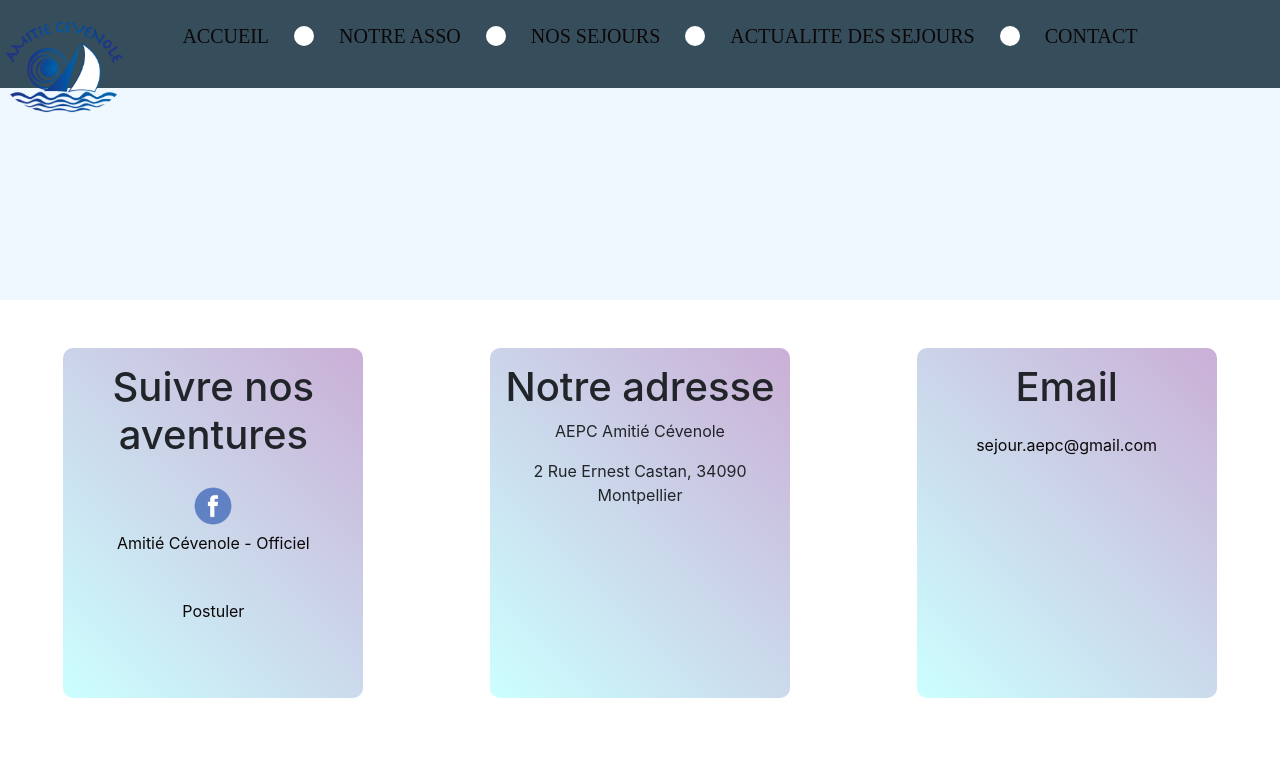
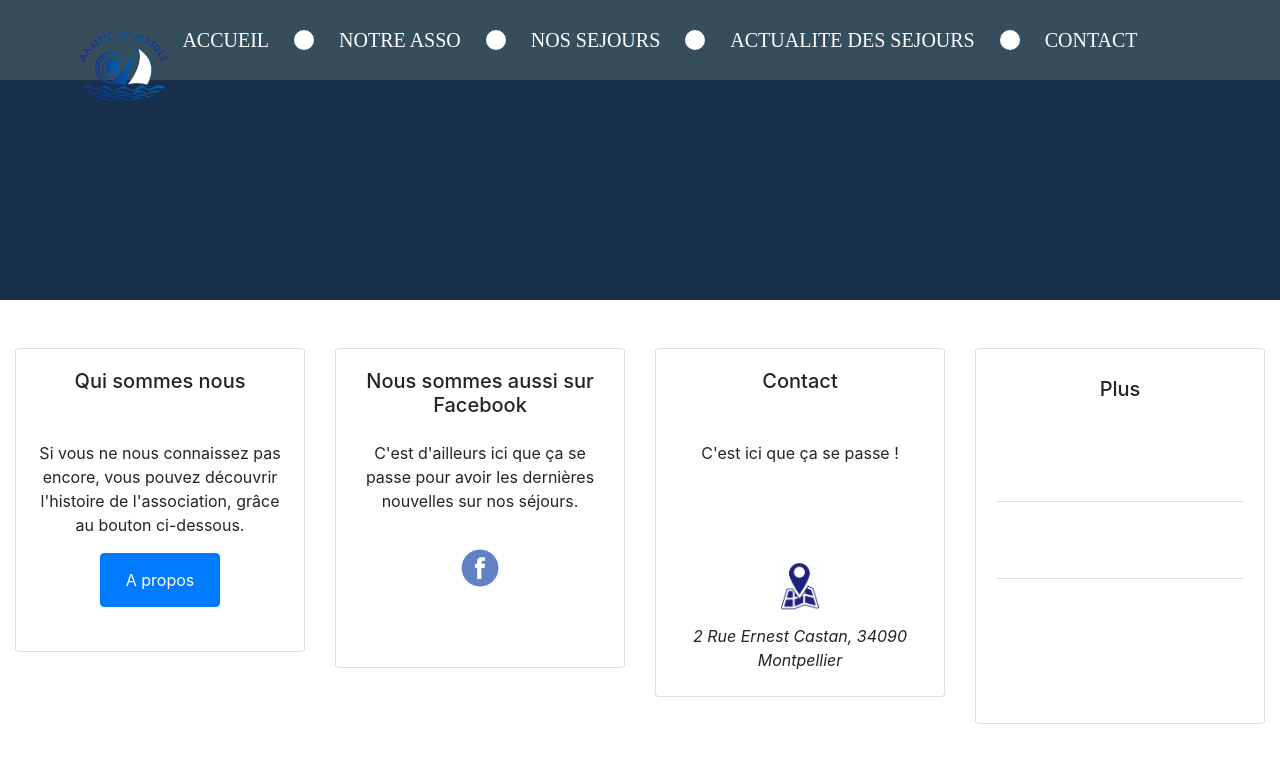
Before and after one commit to WellWedley/amitie_cevenole, a PHP site: page / in a window 1280 px wide. Shown: the top 763 px of the page. Run offline with PHP 8.4, Linux system fonts and the light colour scheme; some libraries are stand-ins or nearby versions.

Commit message:
Revert "Footer"
This reverts commit ed62ef14ea0ae4d856f50128755b17cd9a0c708a.

```diff
--- a/footer.php
+++ b/footer.php
@@ -1,31 +1,60 @@
 <?php include './styles/bootstrap_scripts.php' ?>
 <footer class="page-footer mt-5">
-<div class="footer_container">
+  <div class="container-fluid">
+    <div class="row ">
+      <div class="col-md-3 ">
+        <div class="card card-foot">
+          <div class="card-body text-center ">
+            <h5 class="card-title ">Qui sommes nous</h5>
+            <p class="card-text mt-5 ">Si vous ne nous connaissez pas encore, vous pouvez découvrir l'histoire de l'association, grâce au bouton ci-dessous.</p>
+            <a href="./apropos.php" class="btn btn-primary mb-4">A propos</a>
+          </div>
+        </div>
+      </div>
+      <div class="col-md-3">
+        <div class="card card-foot">
+          <div class="card-body text-center">
+            <h5 class="card-title ">Nous sommes aussi sur Facebook</h5>
+            <p class="card-text mt-4">C'est d'ailleurs ici que ça se passe pour avoir les dernières nouvelles sur nos séjours.</p>
+            <a href="https://www.facebook.com/amitiecevenole" target="_blank" class="fa fa-facebook">
+              <img width="50" src="img/logo/fb.png" alt="Lien facebook de l'association">
+              <p> Amitié Cévenole - Officiel</p>
+            </a>
+          </div>
+        </div>
+      </div>
+      <div class="col-md-3">
+        <div class="card card-foot">
+          <div class="card-body text-center">
+            <h5 class="card-title ">Contact</h5>
+            <p class="card-text mt-5">C'est ici que ça se passe ! </p>
+            <address>
+              <a href="mailto:sejour.aepc@gmail.com">sejour.aepc@gmail.com</a><br>
 
-      <div class="carte">
-        <h1>Suivre nos aventures</h1>
-        <a href="https://www.facebook.com/amitiecevenole" target="_blank" class="fa fa-facebook">
-          <img width="50" src="img/logo/fb.png" alt="Lien facebook de l'association">
-          <p> Amitié Cévenole - Officiel</p>
-        </a>
-        <p>
-          <a href="#">Postuler</a>
-        </p>
+            </address>
+            <a href="tel:0661555236"><img width="50" src="./img/logo/map.png"></img></a>
+            <p class="mb-1"><em>2 Rue Ernest Castan, 34090 Montpellier</em></p>
+            </a>
+          </div>
+        </div>
       </div>
-      <div class="carte">
-        <h1>Notre adresse</h1>
+      <div class="col-md-3 ">
+        <div class="card card-foot">
+          <div class="card-body text-center">
+            <h5 class="card-title mt-2">Plus</h5>
+            <ul class="list-group list-group-flush mt-4 mb-5">
+              <li class="list-group-item"> <a href="">Consulter les CGV</a></li>
+              <li class="list-group-item"> <a href="">Aides financières</a></li>
+              <li class="list-group-item"><a href="">Nous rejoindre</a></li>
+            </ul>
 
-        <p>AEPC Amitié Cévenole</p>
-        <p>2 Rue Ernest Castan, 34090 Montpellier</p>
-        </a>
-      </div>
+            </a>
+          </div>
+        </div>
 
-      <div class="carte">
-        <h1>Email</h1>
-        <address>
-          <a href="mailto:sejour.aepc@gmail.com">sejour.aepc@gmail.com</a><br>
-        </address>
       </div>
     </div>
+  </div>
+  <p class="text-white text-center"> © 2020 Copyright : Amitié Cévenole </p>
 
 </footer>
--- a/header.php
+++ b/header.php
@@ -1,4 +1,3 @@
-<div class="nav_container">
 <nav>
     <!-- Logo de l'association -->
     <div class="logo_container">
@@ -31,4 +30,3 @@
         </li>
     </ul>
 </nav>
-</div>
--- a/styles/styles.css
+++ b/styles/styles.css
@@ -8,14 +8,13 @@
 .logo_container {
   z-index: 1;
   position: fixed;
+
 }
 
-.logo {
-  width: 10%;
-  position: fixed;
-  left: 0;
-  top: 0;
+.logo{
+  width: 50%;
 }
+
 
 .dot {
   height: 20px;
@@ -27,24 +26,18 @@
 
 /* Navbar */
 
-.nav_container {
+.nav_list {
   display: flex;
   align-items: center;
   justify-content: center;
   list-style: none;
   background-color: rgb(54, 77, 92);
-  height: 11%;
+  height: 5rem;
   font-size: 20px;
   position: fixed;
   width: 100%;
   overflow: hidden;
   margin-bottom: 50px;
-}
-
-.nav_list {
-  display: flex;
-  align-items: center;
-  justify-content: center;
 }
 
 /* Links */
@@ -57,7 +50,7 @@ li {
 /* unvisited link */
 
 a:link, a:visited {
-  color: rgb(12, 8, 8);
+  color: white;
   padding: 14px 25px;
   text-align: center;
   text-decoration: none;
@@ -94,9 +87,9 @@ a:active {
   text-align: center;
 }
 
-.clock .jour {
+.clock {
   background-color: rgb(23, 47, 75);
-  margin: 150px 0;
+  margin: ;
 }
 
 /* p {
@@ -110,22 +103,3 @@ a:active {
 /*---------- 4 contact.php ----------*/
 
 /*---------- 4 contact.php ----------*/
-
-/*---------- 4 tests.php ----------*/
-
-.carte {
-  text-align: center;
-  background: linear-gradient(45deg, #CCFFFF, #caafd6);
-  border-radius: 10px;
-  padding: 15px;
-  margin: auto;
-  width: 300px;
-  height: 350px;
-
-}
-
-.footer_container {
-  display: flex;
-  flex-direction: row;
-  justify-content: space-between;
-}
--- a/tests.php
+++ b/tests.php
@@ -43,10 +43,6 @@
   <li>11</li>
   ...etc
 </ul>
-  <footer>
 
-
-  </footer>
 </body>
-
 </html>
```
Lines whose indentation alone changed are shown as unchanged.
